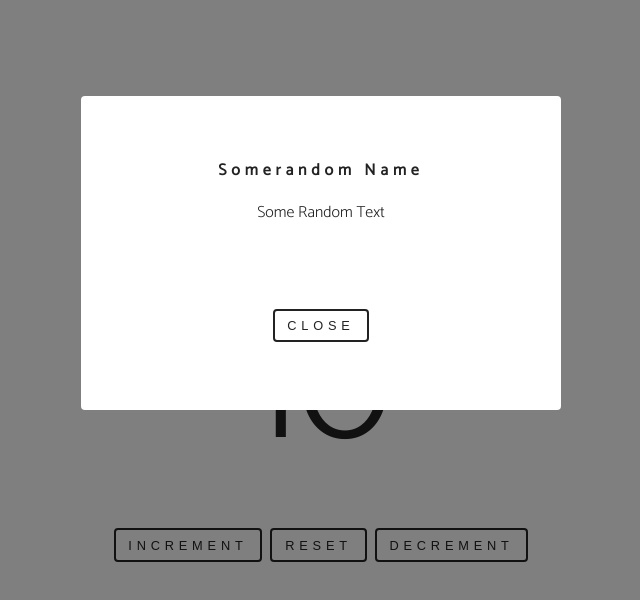
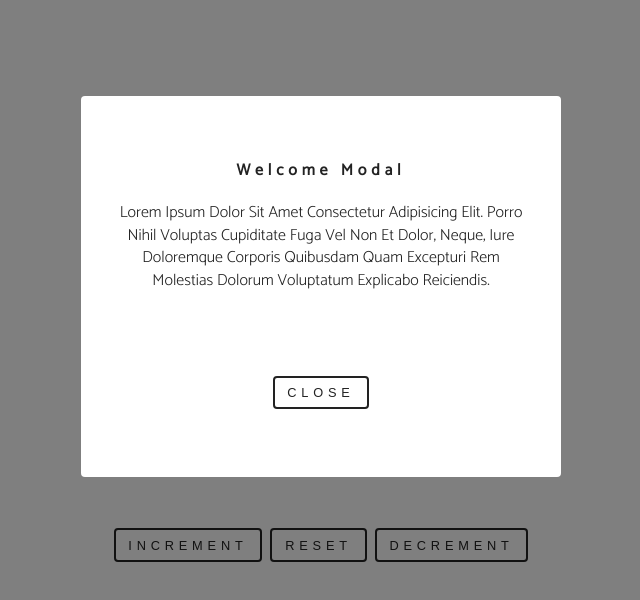
Before and after one commit to Roshith93/redux-refresh, a React (Create React App) app: page / in a window 1280 px wide. Shown: the top 600 px of the page, without its empty margins (319-959 px from the left). Built offline with nearby package versions, Linux system fonts and the light colour scheme.

Commit message:
Added default props to the component

```diff
--- a/src/Modal.js
+++ b/src/Modal.js
@@ -1,20 +1,39 @@
 import React from 'react'
-import {connect} from 'react-redux'
+import { connect } from 'react-redux'
+import { closeModal } from './redux/actions/modal'
 
-const Modal = ({isOpen}) => {
- return(
-  <div className={`modal-overlay ${isOpen ? 'isModalOpen' : null}`}>
-   <div className="modal-container">
-    <h4>somerandom name</h4>
-    <p>some random text</p>
-    <button className="btn btn-primary">close</button>
-   </div>
-  </div>
- )
+const Modal = (props) => {
+  const { isOpen,title, text } = props
+  return (
+    <div className={`modal-overlay ${isOpen ? 'isModalOpen' : null}`}>
+      <div className='modal-container'>
+  <h4>{title}</h4>
+        <p>{text}</p>
+        <button
+          className='btn btn-primary'
+          onClick={() => props.closeModal(false)}
+        >
+          close
+        </button>
+      </div>
+    </div>
+  )
 }
-const mapStateToProps = state => {
- return{
-  isOpen: state.modal.isOpen
- }
+Modal.defaultProps = {
+  title: 'Welcome Modal',
+  text:
+    'Lorem ipsum dolor sit amet consectetur adipisicing elit. Porro nihil voluptas cupiditate fuga vel non et dolor, neque, iure doloremque corporis quibusdam quam excepturi rem molestias dolorum voluptatum explicabo reiciendis.',
 }
-export default connect(mapStateToProps)(Modal);
+const mapStateToProps = ({ modal: { isOpen, title, text } }) => {
+  return {
+    isOpen,
+    title,
+    text,
+  }
+}
+const mapDispatchToProps = (dispatch) => {
+  return {
+    closeModal: (val) => dispatch(closeModal(val)),
+  }
+}
+export default connect(mapStateToProps, mapDispatchToProps)(Modal)
```
